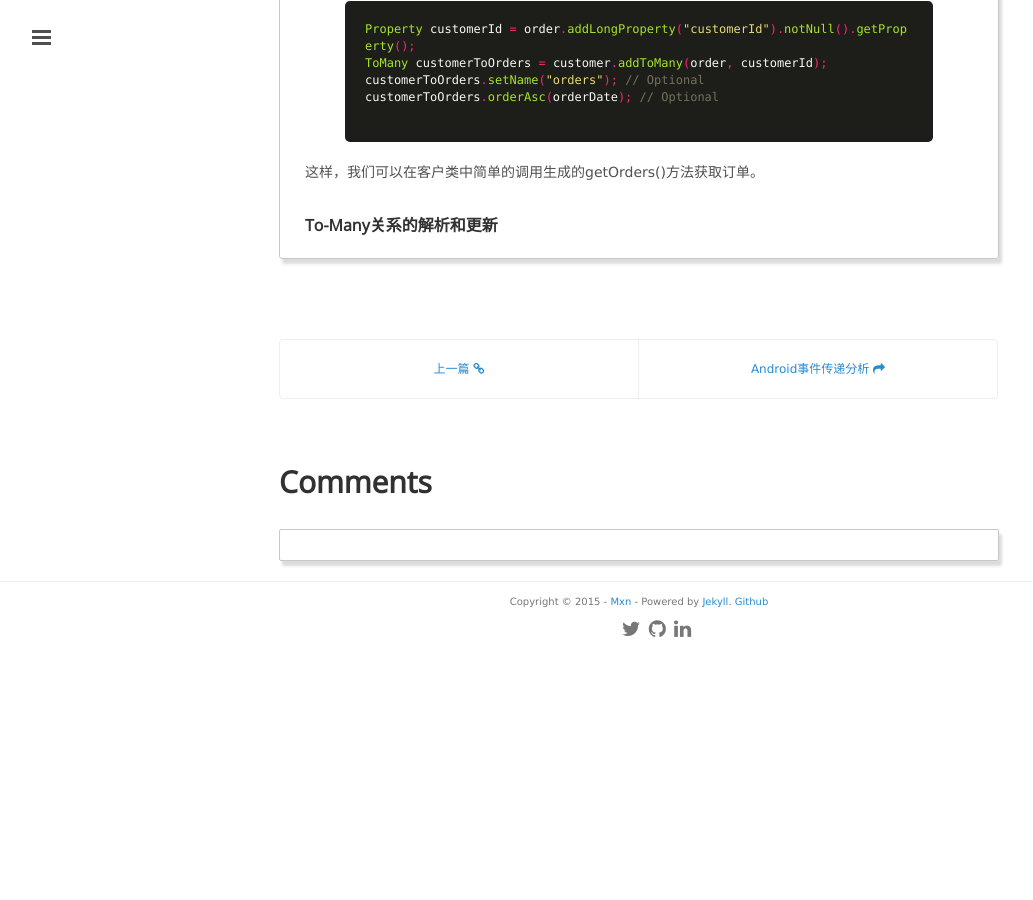
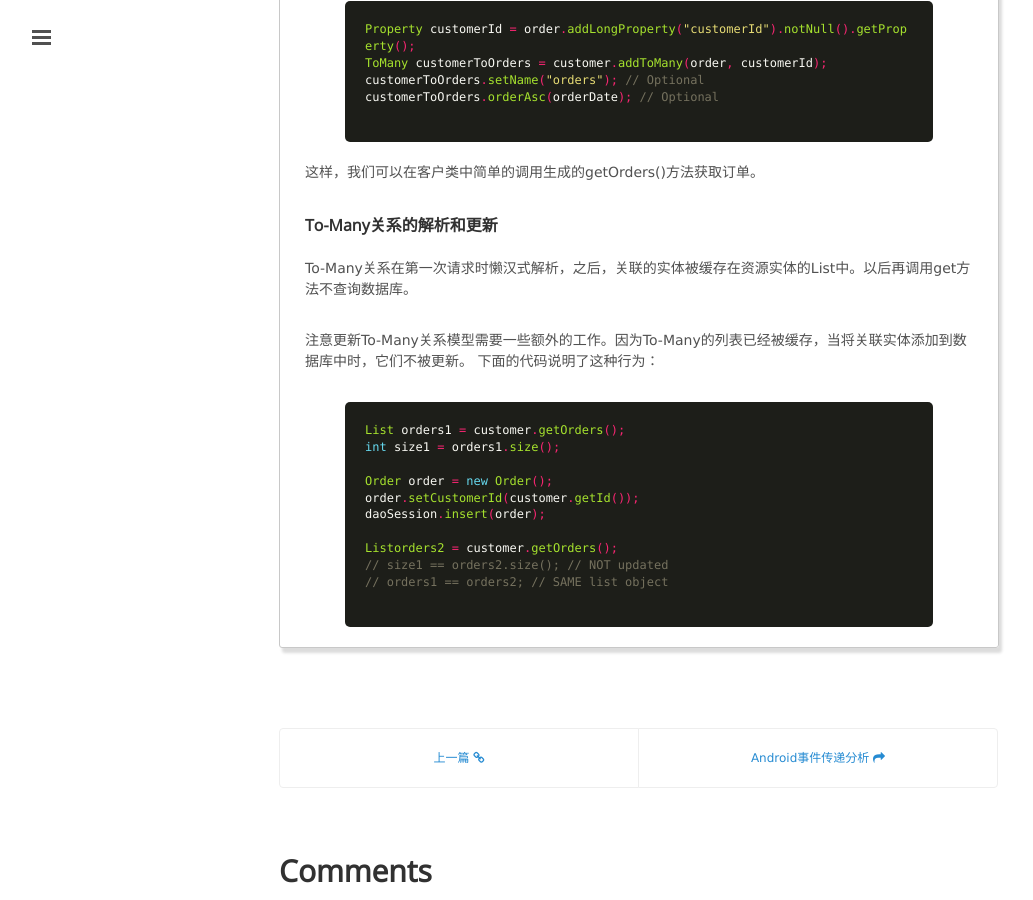
Before and after one commit to mxn21/mxn21.github.io, a Jekyll site: the page built from _posts/2015-5-21-greenDAO开源框架更新和多表关联.md, in a window 1280 px wide and 900 px high, scrolled down 2858 px. Shown: the whole window, without its empty margins (1-1034 px from the left). Built offline with Jekyll 4.4.1, drawn with Linux system fonts in a browser that asks for light colours; Markdown is read by kramdown in place of the engine named in the settings; comment, search, counter and statistics services are not loaded; before the commit the page ends 3512 px from its top, so only the background shows below that.

Commit message:
23432423

```diff
--- a/_posts/2015-5-21-greenDAO开源框架更新和多表关联.md
+++ b/_posts/2015-5-21-greenDAO开源框架更新和多表关联.md
@@ -120,3 +120,21 @@
 这样，我们可以在客户类中简单的调用生成的getOrders()方法获取订单。
 
 #### To-Many关系的解析和更新
+
+To-Many关系在第一次请求时懒汉式解析，之后，关联的实体被缓存在资源实体的List中。以后再调用get方法不查询数据库。
+
+注意更新To-Many关系模型需要一些额外的工作。因为To-Many的列表已经被缓存，当将关联实体添加到数据库中时，它们不被更新。
+下面的代码说明了这种行为：
+
+    {% highlight java %}
+List orders1 = customer.getOrders();
+int size1 = orders1.size();
+
+Order order = new Order();
+order.setCustomerId(customer.getId());
+daoSession.insert(order);
+
+Listorders2 = customer.getOrders();
+// size1 == orders2.size(); // NOT updated
+// orders1 == orders2; // SAME list object
+     {% endhighlight  %}
```
